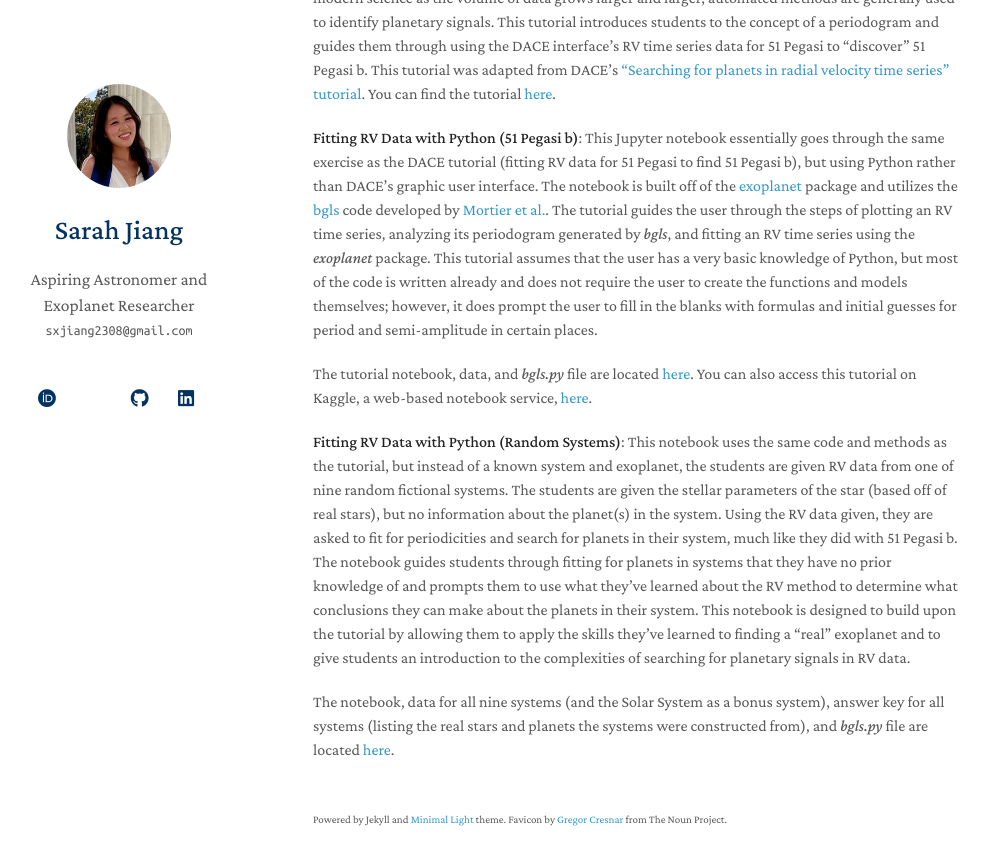
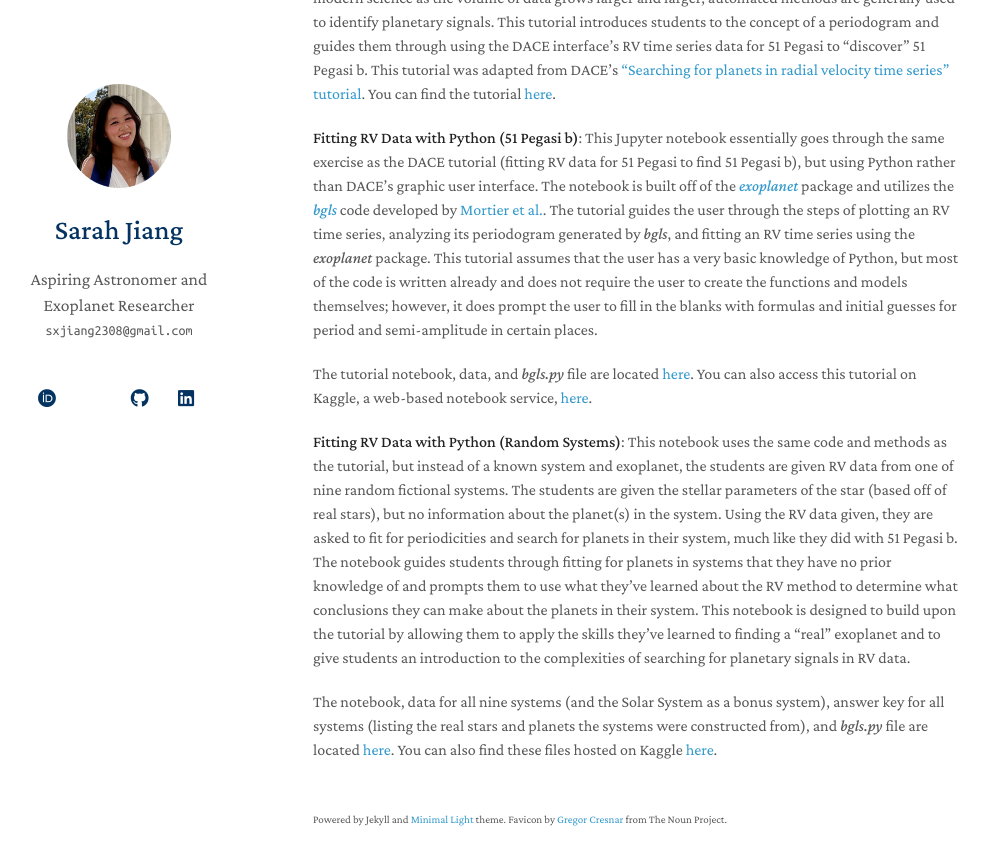
Before and after one commit to sarahxj/sarahxj.github.io, a Jekyll site: the page built from pfa.md, in a window 1280 px wide and 900 px high, scrolled down 638 px. Shown: the top 865 px of the window, without its empty margins (157-1146 px from the left). Built offline with Jekyll 4.4.1, drawn with Linux system fonts in a browser that asks for light colours; nearby versions of some CDN libraries; a style sheet for code colours, icons or effects is not loaded.

Commit message:
Update pfa.md

```diff
--- a/pfa.md
+++ b/pfa.md
@@ -12,10 +12,10 @@ You can find the 2022 version [here](https://docs.google.com/document/d/1vBqAK_O
 
 **DACE Tutorial with 51 Pegasi b**: After manually measuring, plotting, and estimating orbital period and semi-amplitude from RV plots in the pen-and-paper exercise above, we used the University of Geneva's [Data & Analysis Center for Exoplanets (DACE)](https://dace.unige.ch/dashboard/) interface to show students how, especially in modern science as the volume of data grows larger and larger, automated methods are generally used to identify planetary signals. This tutorial introduces students to the concept of a periodogram and guides them through using the DACE interface's RV time series data for 51 Pegasi to "discover" 51 Pegasi b. This tutorial was adapted from DACE's ["Searching for planets in radial velocity time series" tutorial](https://dace.unige.ch/tutorials/?tutorialId=2). You can find the tutorial [here](https://docs.google.com/document/d/1BtQe-do51A0J4JJ-kV2-rPhOlC2wFvRs8d1kVuDfhvg/edit?usp=sharing).
 
-**Fitting RV Data with Python (51 Pegasi b)**: This Jupyter notebook essentially goes through the same exercise as the DACE tutorial (fitting RV data for 51 Pegasi to find 51 Pegasi b), but using Python rather than DACE's graphic user interface. The notebook is built off of the [exoplanet](https://docs.exoplanet.codes/en/latest/) package and utilizes the [bgls](https://github.com/mfouesneau/bgls) code developed by [Mortier et al.](https://arxiv.org/abs/1412.0467). The tutorial guides the user through the steps of plotting an RV time series, analyzing its periodogram generated by *bgls*, and fitting an RV time series using the *exoplanet* package. This tutorial assumes that the user has a very basic knowledge of Python, but most of the code is written already and does not require the user to create the functions and models themselves; however, it does prompt the user to fill in the blanks with formulas and initial guesses for period and semi-amplitude in certain places.
+**Fitting RV Data with Python (51 Pegasi b)**: This Jupyter notebook essentially goes through the same exercise as the DACE tutorial (fitting RV data for 51 Pegasi to find 51 Pegasi b), but using Python rather than DACE's graphic user interface. The notebook is built off of the [*exoplanet*](https://docs.exoplanet.codes/en/latest/) package and utilizes the [*bgls*](https://github.com/mfouesneau/bgls) code developed by [Mortier et al.](https://arxiv.org/abs/1412.0467). The tutorial guides the user through the steps of plotting an RV time series, analyzing its periodogram generated by *bgls*, and fitting an RV time series using the *exoplanet* package. This tutorial assumes that the user has a very basic knowledge of Python, but most of the code is written already and does not require the user to create the functions and models themselves; however, it does prompt the user to fill in the blanks with formulas and initial guesses for period and semi-amplitude in certain places.
 
 The tutorial notebook, data, and *bgls.py* file are located [here](https://drive.google.com/drive/folders/1lFqmP6T3FQfO0UeiEkpOv2fVgEEqgFPX?usp=sharing). You can also access this tutorial on Kaggle, a web-based notebook service, [here](https://www.kaggle.com/code/sxjiang2308/tutorial-fitting-rv-data-with-python).
 
 **Fitting RV Data with Python (Random Systems)**: This notebook uses the same code and methods as the tutorial, but instead of a known system and exoplanet, the students are given RV data from one of nine random fictional systems. The students are given the stellar parameters of the star (based off of real stars), but no information about the planet(s) in the system. Using the RV data given, they are asked to fit for periodicities and search for planets in their system, much like they did with 51 Pegasi b. The notebook guides students through fitting for planets in systems that they have no prior knowledge of and prompts them to use what they've learned about the RV method to determine what conclusions they can make about the planets in their system. This notebook is designed to build upon the tutorial by allowing them to apply the skills they've learned to finding a "real" exoplanet and to give students an introduction to the complexities of searching for planetary signals in RV data.
 
-The notebook, data for all nine systems (and the Solar System as a bonus system), answer key for all systems (listing the real stars and planets the systems were constructed from), and *bgls.py* file are located [here](https://drive.google.com/drive/folders/1ZkZ3l-_WiyIR7M_1Yt0_qZh5gukph5Bn?usp=sharing).
+The notebook, data for all nine systems (and the Solar System as a bonus system), answer key for all systems (listing the real stars and planets the systems were constructed from), and *bgls.py* file are located [here](https://drive.google.com/drive/folders/1ZkZ3l-_WiyIR7M_1Yt0_qZh5gukph5Bn?usp=sharing). You can also find these files hosted on Kaggle [here](https://www.kaggle.com/code/sxjiang2308/pfa-group-projects-fitting-rv-data).
```
